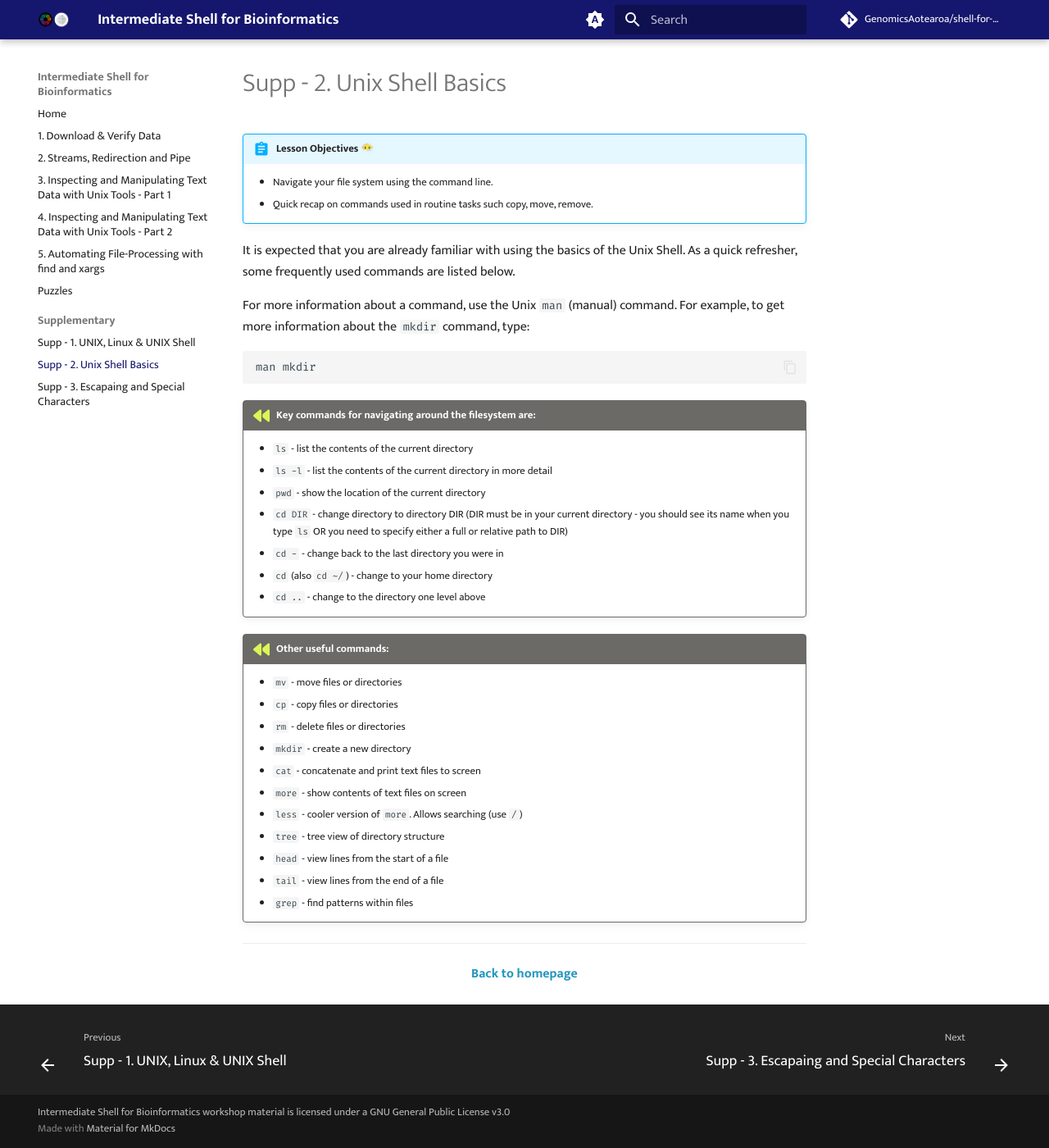
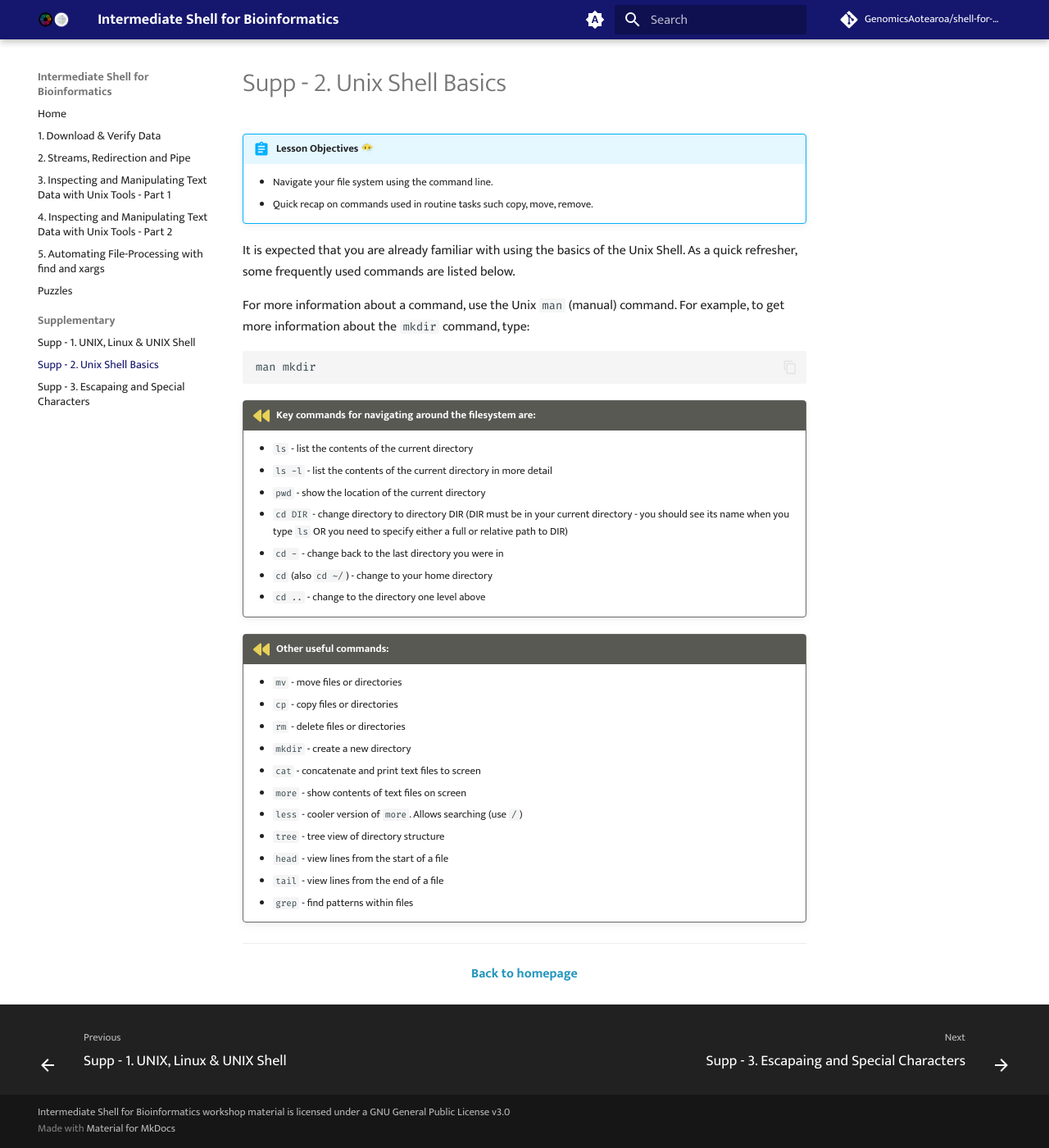
Before and after one commit to GenomicsAotearoa/shell-for-bioinformatics, an MkDocs documentation site: the page built from docs/supplementary /supplementary_2.md, in a window 1280 px wide and 1400 px high, scrolled down 17 px. Shown: the whole window at 82% size. Built offline with MkDocs 1.6.1 and Material for MkDocs 9.7.7, drawn with Linux system fonts in a browser that asks for light colours; comment, search, counter and statistics services are not loaded.

Commit message:
updated nested content

```diff
--- a/docs/stylesheets/extra.css
+++ b/docs/stylesheets/extra.css
@@ -849,11 +849,11 @@
 .md-typeset .backward > .admonition-title,
 .md-typeset .backward > summary {
   color:rgb(255, 255, 255);
-  background-color: rgba(32, 31, 25, 0.664);
+  background-color: rgba(32, 31, 25, 0.74);
 }
 .md-typeset .backward > .admonition-title::before,
 .md-typeset .backward > summary::before {
-  background-color: rgb(221, 245, 85);
+  background-color: rgb(231, 209, 86);
   -webkit-mask-image: var(--md-admonition-icon--backward);
           mask-image: var(--md-admonition-icon--backward);
 }
```
Also changed, not shown: docs/3_streams_red_pipe.md (+2 -1 lines).
